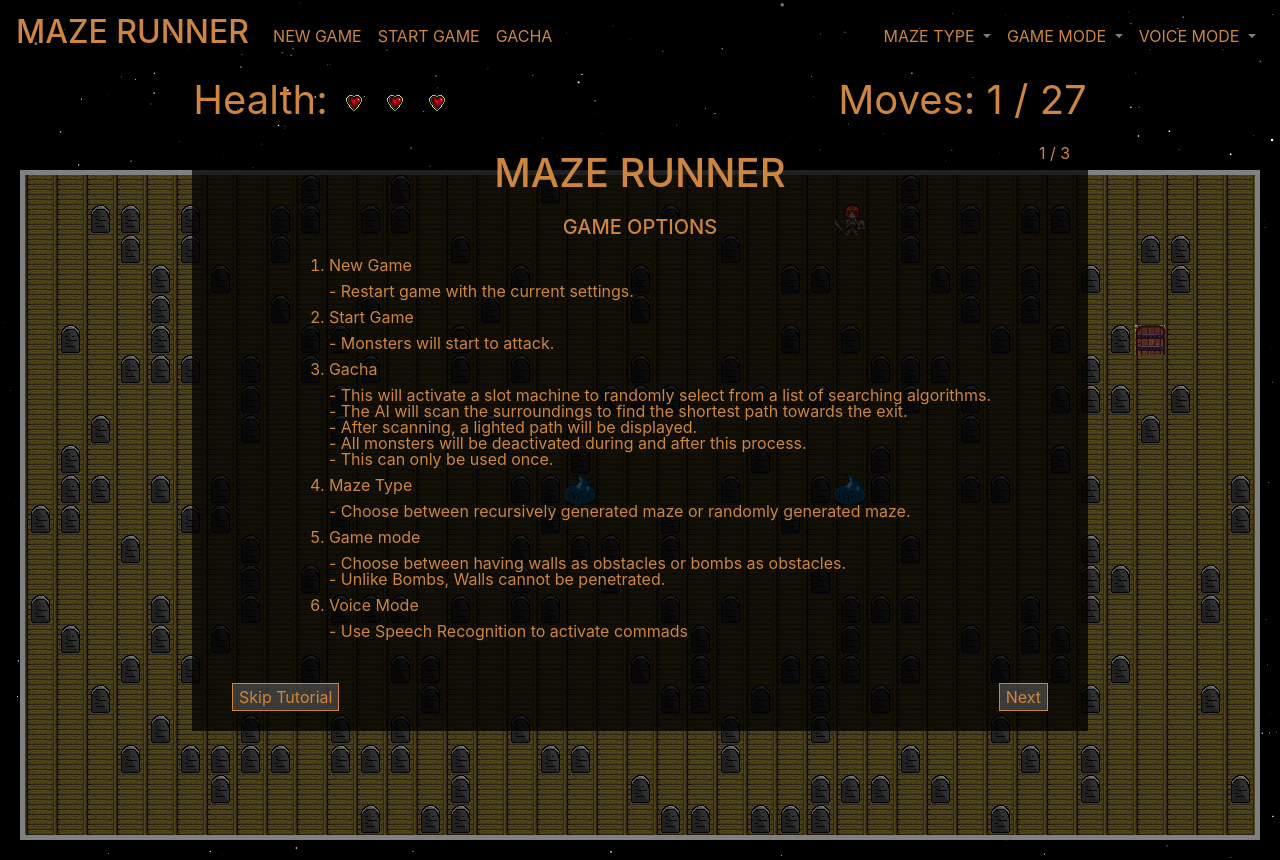
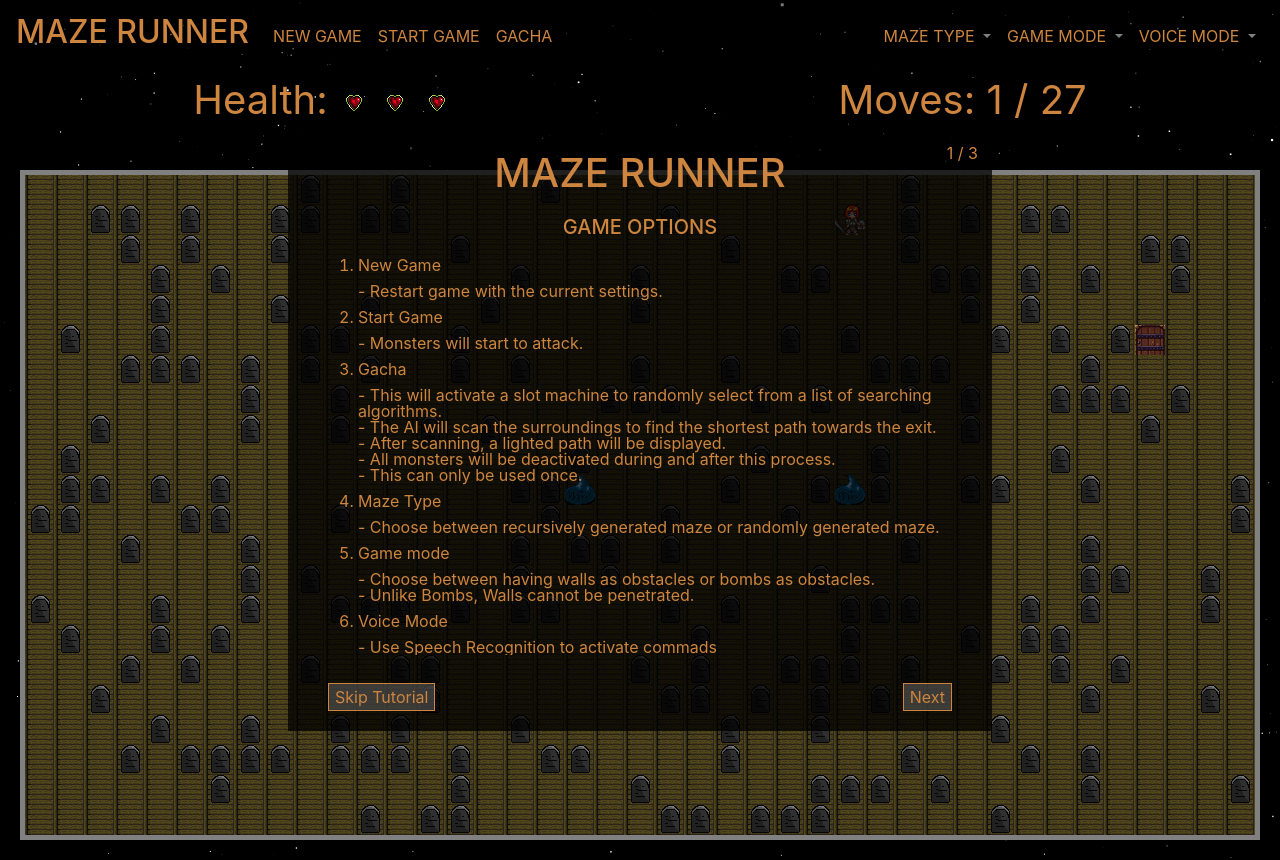
Before and after one commit to reshinto/maze_runner, a PHP site: page / in a window 1280 px wide. Run offline with PHP 8.4, Linux system fonts and the light colour scheme; some libraries are stand-ins or nearby versions.

Commit message:
Modify tutorial size

```diff
--- a/public/stylesheets/main.css
+++ b/public/stylesheets/main.css
@@ -46,7 +46,7 @@
   position: absolute;
   background-color: rgba(0, 0, 0, 0.75);
   /* border: 2px solid #cd853f; */
-  width: 70%;
+  width: 55%;
   height: 70%;
   z-index: 3;
   display: flex;
```
